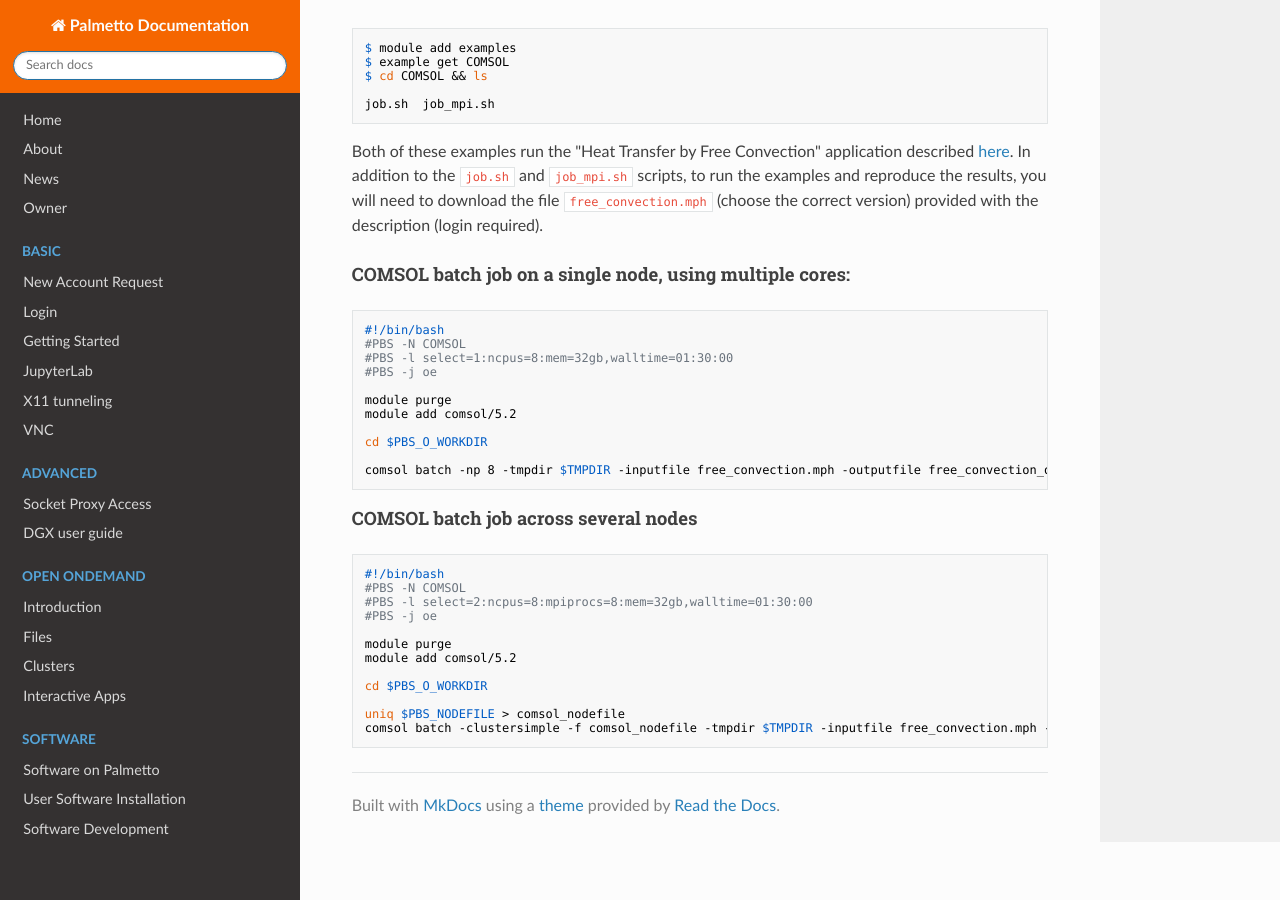
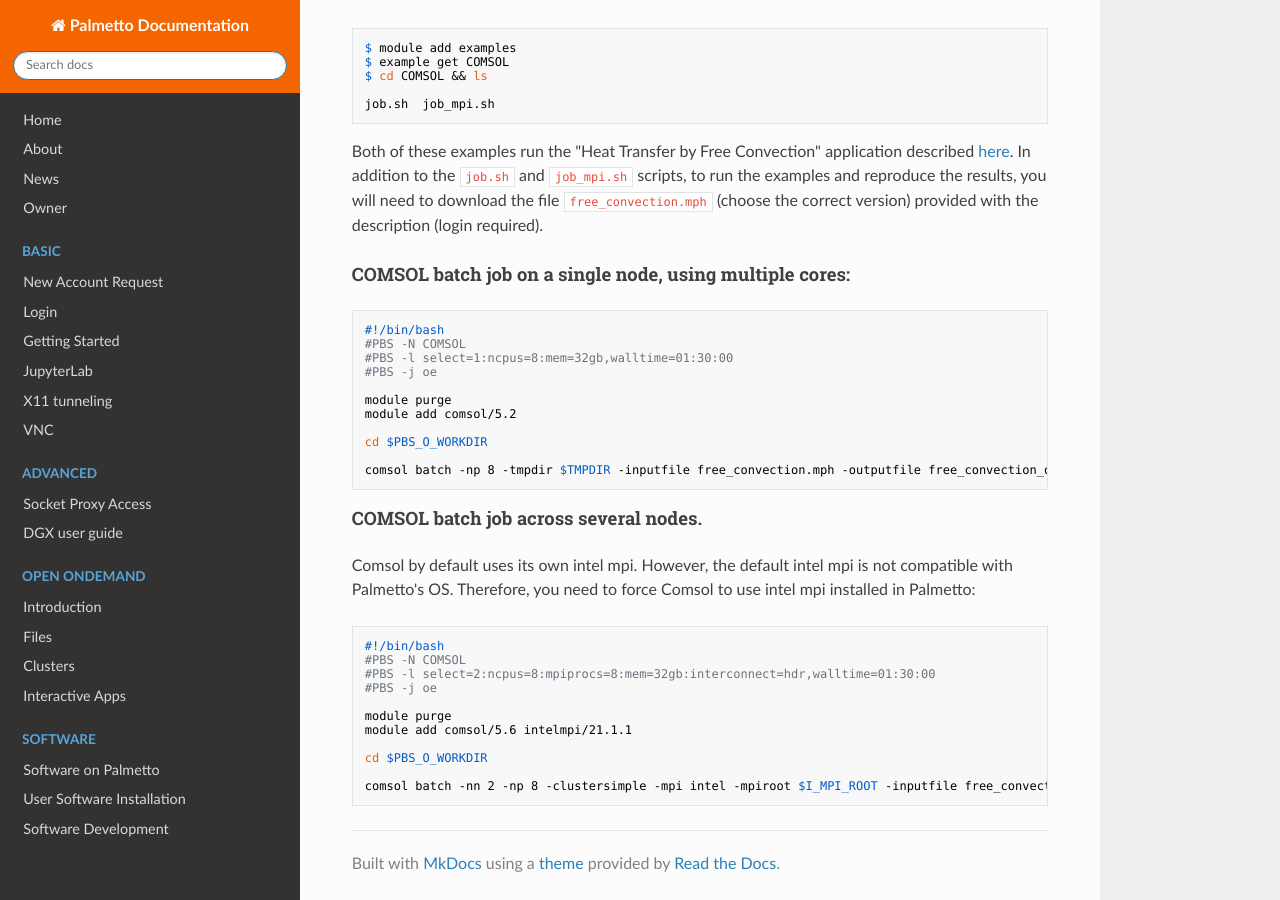
Before and after one commit to clemsonciti/palmetto-documentation, an MkDocs documentation site: the page built from docs/software/packages/comsol.md, in a window 1280 px wide and 900 px high, scrolled down 953 px. Built offline with MkDocs 1.6.1, drawn with Linux system fonts in a browser that asks for light colours; nearby versions of some CDN libraries; some of the changed text lies outside the part shown.

Commit message:
Update comsol.md

```diff
--- a/docs/software/packages/comsol.md
+++ b/docs/software/packages/comsol.md
@@ -6,7 +6,7 @@
 ~~~
 $ module avail comsol
 
-comsol/4.3b comsol/4.4  comsol/5.0  comsol/5.1  comsol/5.2  comsol/5.3
+comsol/5.4    comsol/5.5    comsol/5.6 (D)
 ~~~
 
 To see license usage of COMSOL-related packages,
@@ -82,19 +82,19 @@
 comsol batch -np 8 -tmpdir $TMPDIR -inputfile free_convection.mph -outputfile free_convection_output.mph
 ~~~
 
-#### COMSOL batch job across several nodes
+#### COMSOL batch job across several nodes.
+Comsol by default uses its own intel mpi. However, the default intel mpi is not compatible with Palmetto's OS. Therefore, you need to force Comsol to use intel mpi installed in Palmetto:
 
 ~~~
 #!/bin/bash
 #PBS -N COMSOL
-#PBS -l select=2:ncpus=8:mpiprocs=8:mem=32gb,walltime=01:30:00
+#PBS -l select=2:ncpus=8:mpiprocs=8:mem=32gb:interconnect=hdr,walltime=01:30:00
 #PBS -j oe
 
 module purge
-module add comsol/5.2
+module add comsol/5.6 intelmpi/21.1.1
 
 cd $PBS_O_WORKDIR
 
-uniq $PBS_NODEFILE > comsol_nodefile
-comsol batch -clustersimple -f comsol_nodefile -tmpdir $TMPDIR -inputfile free_convection.mph -outputfile free_convection_output.mph
+comsol batch -nn 2 -np 8 -clustersimple -mpi intel -mpiroot $I_MPI_ROOT -inputfile free_convection.mph -outputfile free_convection_output.mph
 ~~~
```
